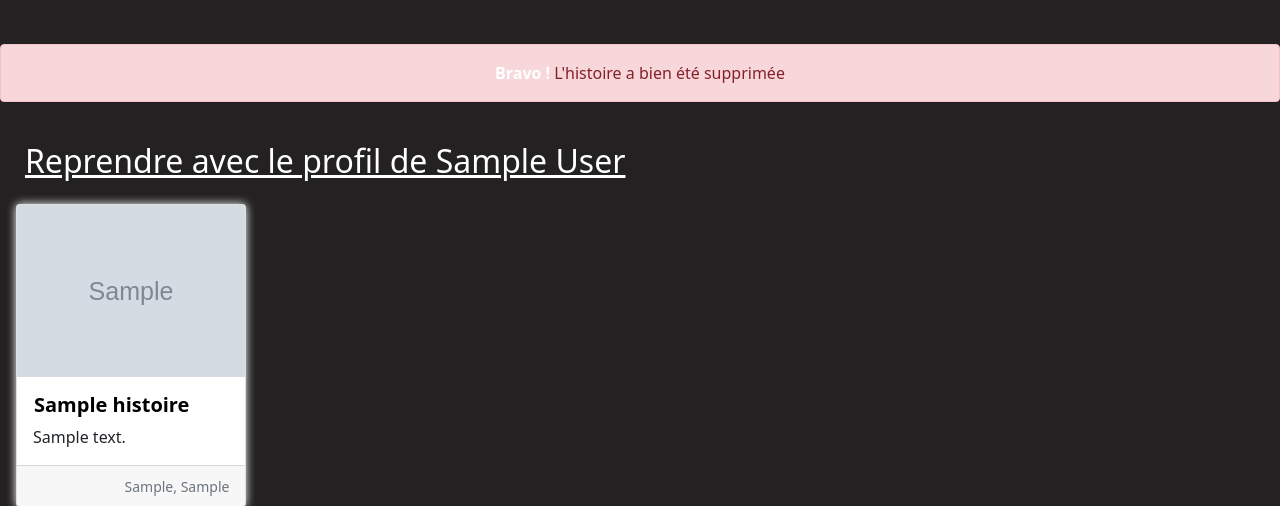
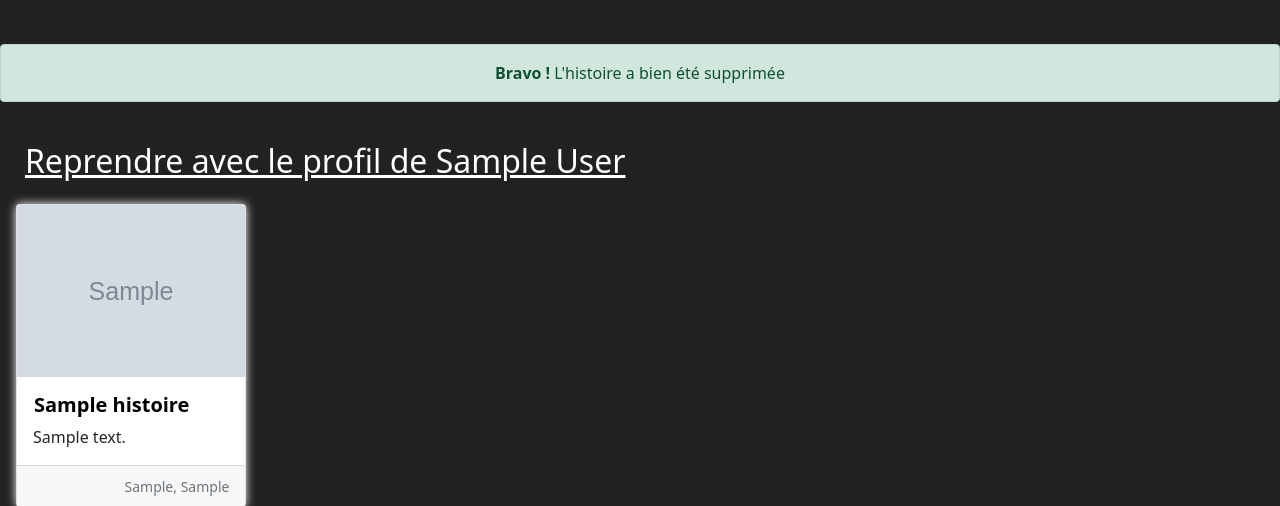
Before and after one commit to tristangclvs/Web.Projet-HistoireInteractive, a PHP site: page /liste_histoires.php in a window 1280 px wide. Shown: the part 64-570 px from the top of the page. Run offline with PHP 8.4, Linux system fonts and the light colour scheme; the visitor is signed in with stand-in values (Sample User, id 1); tables that the repository leaves empty or names only in its code hold one stand-in row (values such as "Sample post"); grey boxes marked "Sample" are stand-in pictures; some libraries are stand-ins or nearby versions.

Commit message:
Quelques changements de couleurs

```diff
--- a/liste_histoires.php
+++ b/liste_histoires.php
@@ -5,16 +5,16 @@ $n = $resultat -> rowCount();
 
 $tab = $resultat->fetchAll();
 
-if (isset($_SESSION['suppresion_hist'])){
-    if ($_SESSION['suppresion_hist']){
+if (isset($_SESSION['suppression_hist'])){
+    if ($_SESSION['suppression_hist']){
         ?>
-        <div class="alert alert-danger text-center"><span style="font-weight: bold">Bravo ! </span>L'histoire a bien été supprimée</div>
+        <div class="alert alert-success text-center"><strong style="color:#0f5132">Bravo ! </strong>L'histoire a bien été supprimée</div>
         <br>
         <?php
     }
 }
 
-$_SESSION['suppresion_hist'] = false;
+$_SESSION['suppression_hist'] = false;
 ?>
     <?php
     if ($_SESSION["connected"]){
--- a/scripts/script_suppressionHistoire.php
+++ b/scripts/script_suppressionHistoire.php
@@ -8,7 +8,7 @@ if($_SESSION['connected'] && $_SESSION['admin']==1){
         $requete = 'DELETE FROM histoire WHERE id=?';
         $response = $BDD->prepare($requete);
         $response->execute(array($_GET['id']));
-        $_SESSION['suppresion_hist']=true;
+        $_SESSION['suppression_hist']=true;
         header('location: ../liste_histoires.php');
     }
 }
```
